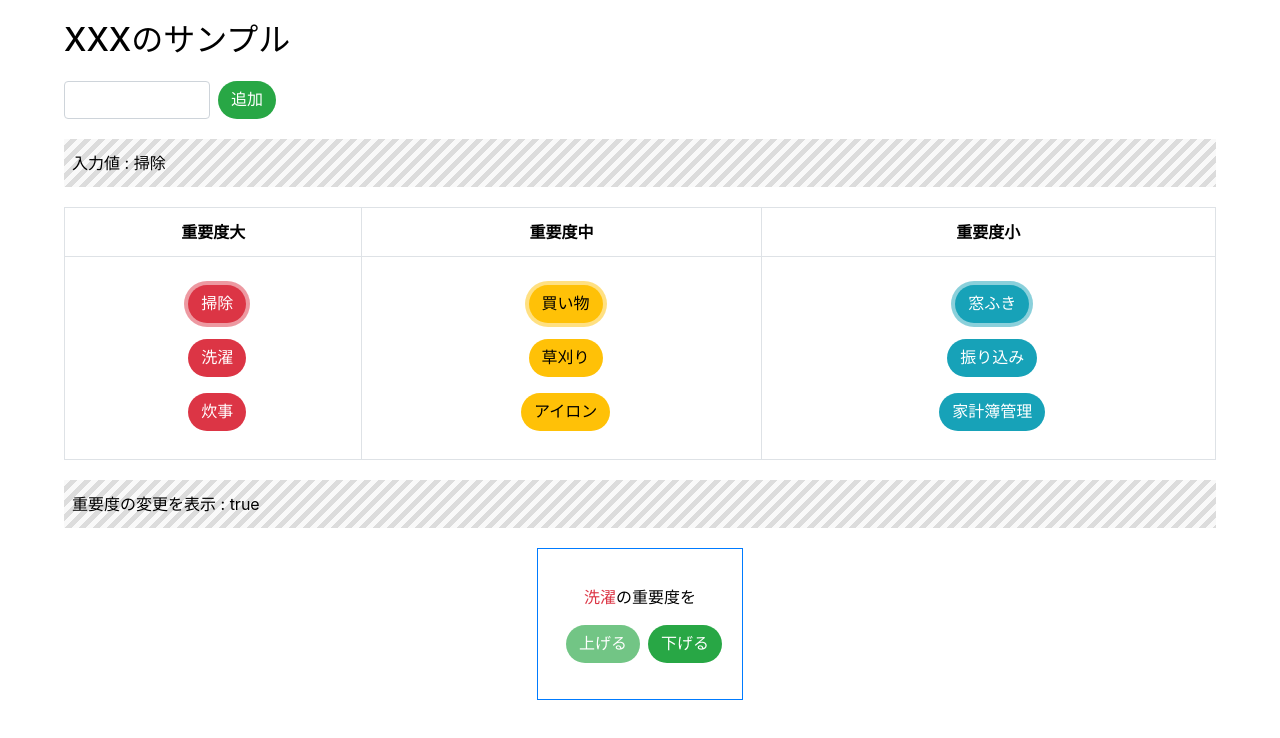
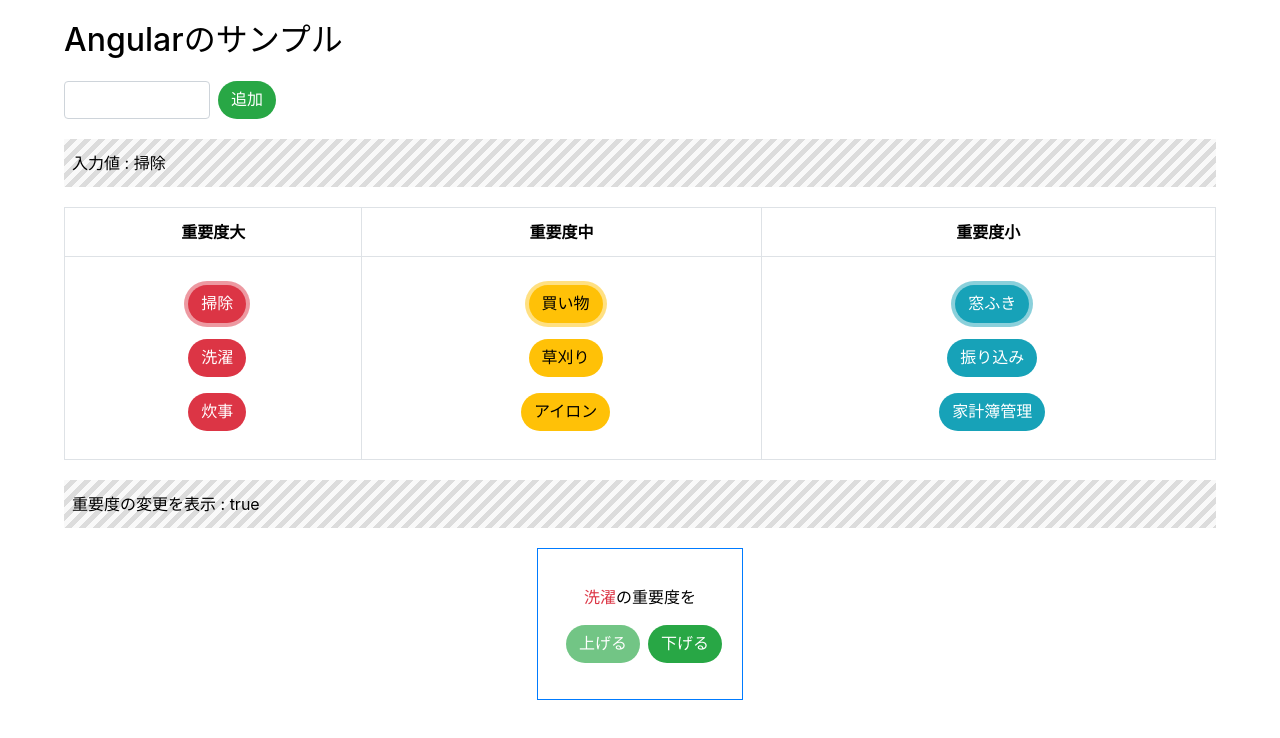
Before and after one commit to fiotto/angular-handson, an Angular app: page / in a window 1280 px wide. Shown: the top 738 px of the page. Built offline with nearby package versions, Linux system fonts and the light colour scheme.

Commit message:
STEP2 Angular

```diff
--- a/src/app/app.component.html
+++ b/src/app/app.component.html
@@ -1,6 +1,6 @@
 <!--The content below is only a placeholder and can be replaced.-->
 <div class="container">
-  <h1><span>XXX</span>のサンプル</h1>
+  <h1><span>{{ title }}</span>のサンプル</h1>
 
   <div class="row">
     <input type="text" class="form-control"/>
--- a/src/app/app.component.ts
+++ b/src/app/app.component.ts
@@ -6,4 +6,5 @@
   styleUrls: ['./app.component.css']
 })
 export class AppComponent {
+  title: string = 'Angular';
 }
```
